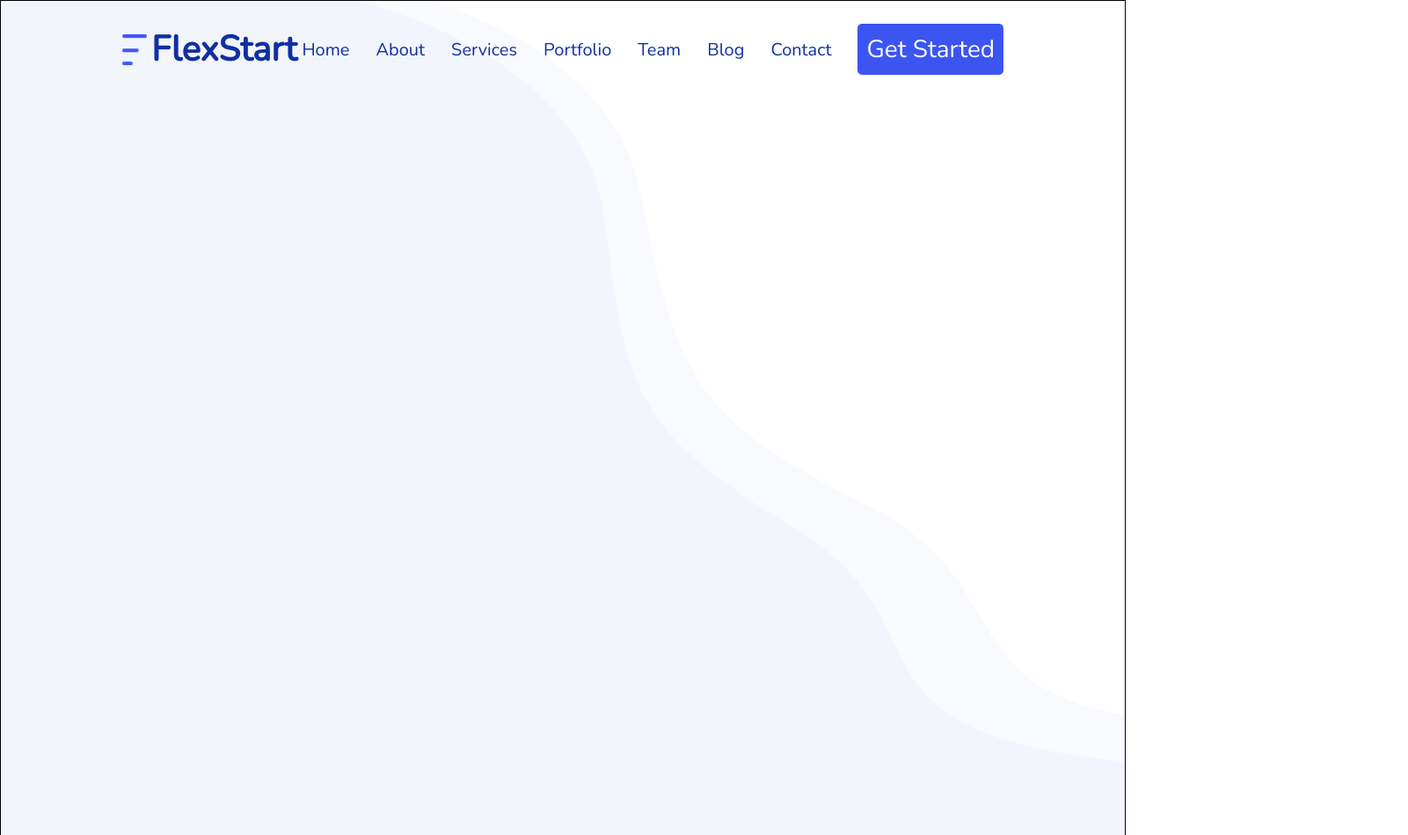
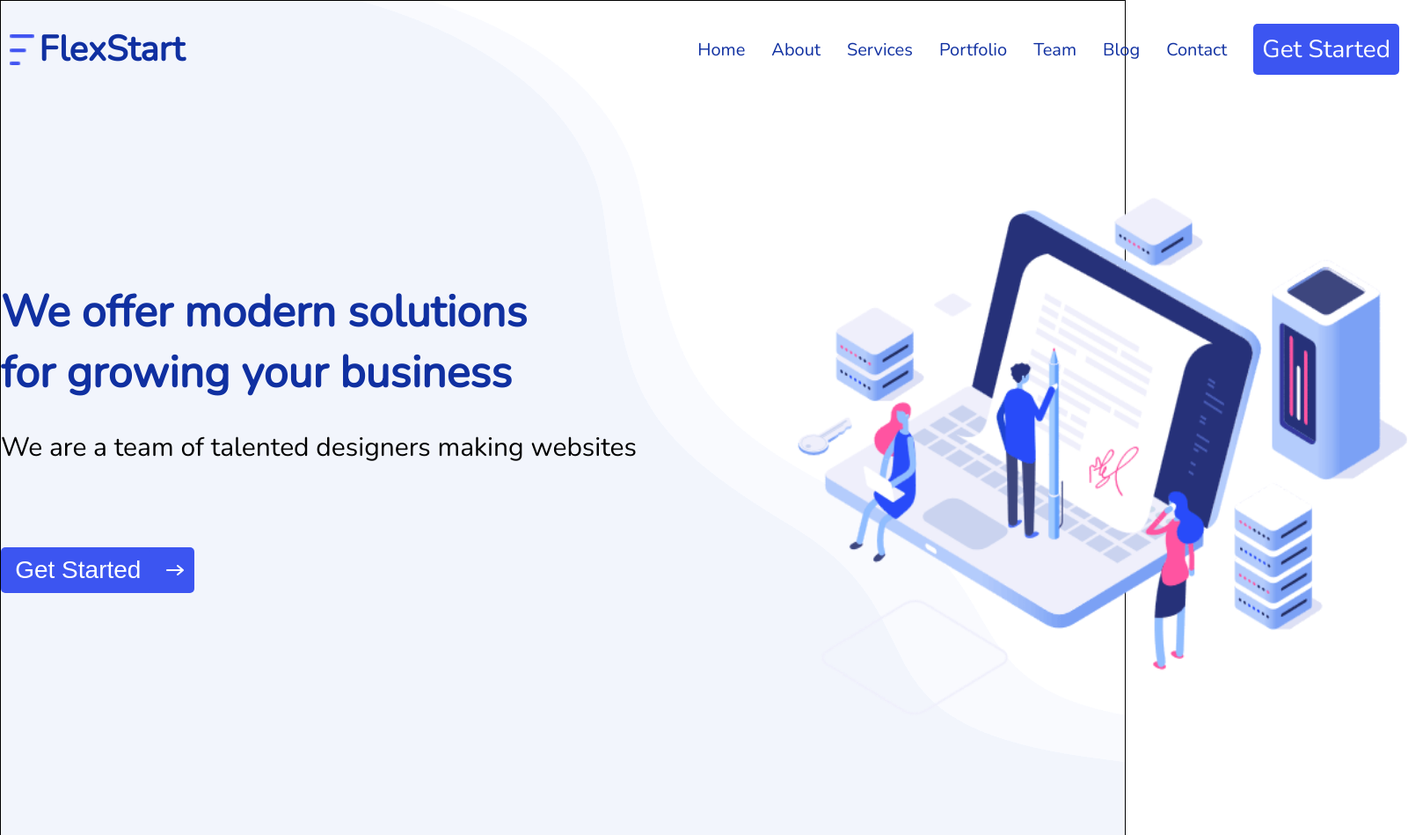
Before and after one commit to DocSavage11/FlexStart, a plain HTML site: page index.html in a window 1280 px wide. Shown: the whole page at 88% size, 1601 px wide, since content can reach past the window. Drawn offline with nearby package versions, Linux system fonts and the light colour scheme; a web font is replaced by a local one.

Commit message:
Completed Hero Section

```diff
--- a/index.html
+++ b/index.html
@@ -37,10 +37,15 @@
 
             <div class="intro-box">
                 <div class="short-about-content">
+                    <p id="introBoxTitle">We offer modern solutions <br>
+                        for growing your business</p>
 
+                    <p id="introBoxSubTitle">We are a team of talented designers making websites</p>
+
+                    <button id="getStartedButton"><p id="GetStarted">Get Started</p> <img src="/Assests/img/Get-Started-Arrow.png" alt="" id="rightArrow"></button>
                 </div>
 
-                <img src="" alt="" id="guyPenLaptop">
+                <img src="/Assests/img/hero-img.png" alt="" id="guyPenLaptop">
             </div>
         </div>
     </section>
--- a/styles.css
+++ b/styles.css
@@ -47,7 +47,7 @@ body {
     margin-top: 20px;
 
     height: 70px;
-    width: 80%;
+    width: 1600px;
 }
 
 .flexStart {
@@ -103,4 +103,81 @@ body {
 
 }
 
+/* Intro Box Content Start */
+
+.intro-box {
+    display: flex;
+
+    margin: auto;
+
+    width: 1600px;
+}
+
+.short-about-content {
+    display: flex;
+    flex-direction: column;
+
+    margin: auto;
+    margin-left: 0px;
+
+    height: 400px;
+    width: 50%;
+}
+
+#introBoxTitle {
+    color: #1030a1;
+    font-size: 50px;
+    font-weight: 600;
+    font-family: "Nunito", sans-serif;
+
+    margin: auto;
+    margin-left: 0px;
+    margin-top: 0px;
+    margin-bottom: 30px;
+}
+
+#introBoxSubTitle {
+    color: black;
+    font-size: 30px;
+    font-weight: 400;
+    font-family: "Nunito", sans-serif;
+
+    margin: auto;
+    margin-left: 0px;
+    margin-top: 0px;
+
+}
+
+#getStartedButton {
+    border: none;
+    background: #3c55f1;
+    border-radius: 5px;
+
+    display: flex;
+
+    color: white;
+    font-size: 28px;
+    font-weight: 500px;
+
+    margin: auto;
+    margin-left: 0px;
+
+    width: 220px;
+}
+
+#rightArrow {
+    margin: auto;
+}
+
+#guyPenLaptop {
+    margin: auto;
+    margin-right: 0px;
+
+
+    height: 600px;
+    width: 700px;
+}
+
+/* Intro Box Content End */
+
 /* HERO SECTION END */
```
Also changed, not shown: Assests/img/Icons/Right-Arrow-icon.png (added).
